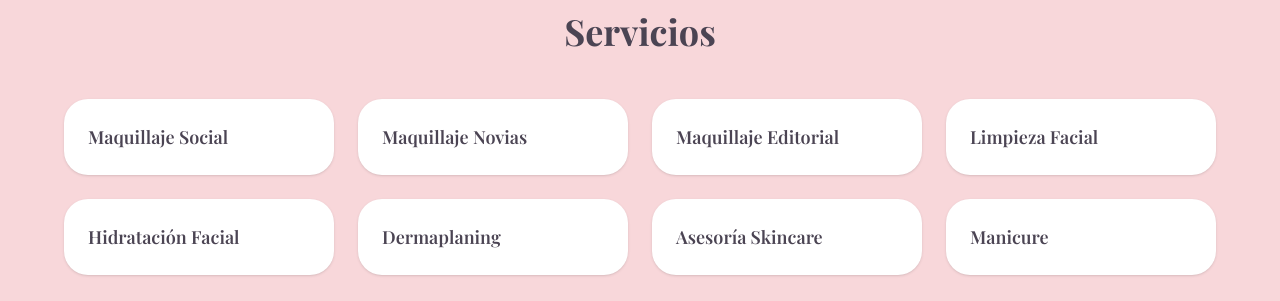
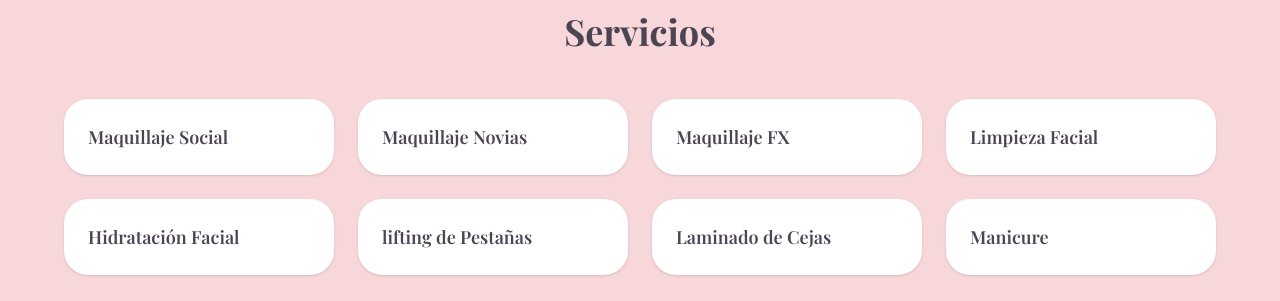
Before and after one commit to ErnestoVill/skin_makeupbypaz, a Next.js app: page / in a window 1280 px wide. Shown: the part 1200-1501 px from the top of the page. Built offline with nearby package versions, Linux system fonts and the light colour scheme; a web font is replaced by a local one.

Commit message:
Modificaciòn Servicios

```diff
--- a/app/page.tsx
+++ b/app/page.tsx
@@ -108,11 +108,11 @@ export default function Home() {
           {[
             "Maquillaje Social",
             "Maquillaje Novias",
-            "Maquillaje Editorial",
+            "Maquillaje FX",
             "Limpieza Facial",
             "Hidratación Facial",
-            "Dermaplaning",
-            "Asesoría Skincare",
+            "lifting de Pestañas",
+            "Laminado de Cejas",
             "Manicure",
           ].map((servicio) => (
             <div
```
